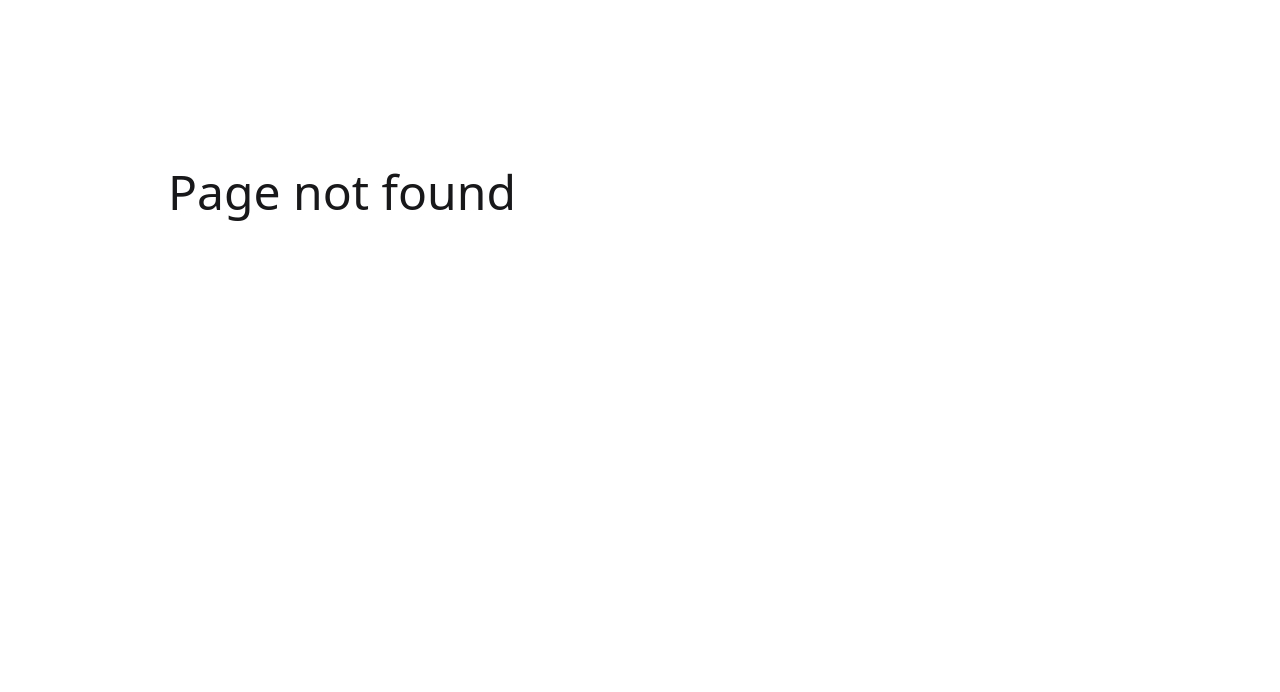
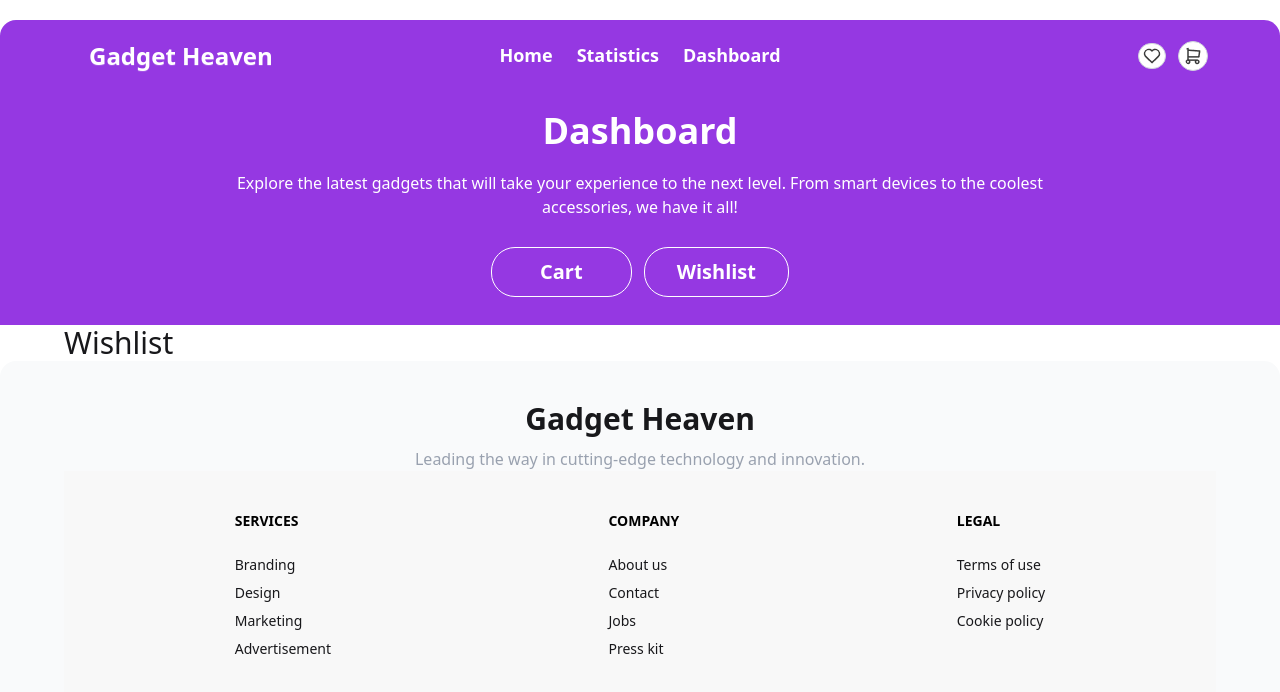
Before and after one commit to anayet71/gadget-heaven, a React (Vite) app: page /dashboard/wishlist in a window 1280 px wide. Before the commit this address had no page. Shown: the top 692 px of the page. Built offline with nearby package versions, Linux system fonts and the light colour scheme.

Commit message:
add list item added in localstorage

```diff
--- /dev/null
+++ b/src/Utility/addToDb.js
@@ -0,0 +1,24 @@
+const getStoredReadList = () =>{
+    const storedListStr = localStorage.getItem('read-list')
+    if(storedListStr){
+        const storedList = JSON.parse(storedListStr);
+        return storedList
+    }
+    else{
+        return [ ]
+    }
+
+}
+
+const addToStoredReadList = (id) =>{
+    const storedList = getStoredReadList()
+    if(storedList.includes(id)){
+        console.log( id , 'already exist')
+    }
+    else{
+        storedList.push(id)
+        const storedListStr = JSON.stringify(storedList)
+        localStorage.setItem('read-list' , storedListStr)
+    }
+}
+export {addToStoredReadList}
--- /dev/null
+++ b/src/component/Cart/Cart.jsx
@@ -0,0 +1,10 @@
+
+const Cart = () => {
+    return (
+        <div>
+        <h1>Cart</h1>
+        </div>
+    );
+};
+
+export default Cart;
--- a/src/component/Dashboard/Dashboard.jsx
+++ b/src/component/Dashboard/Dashboard.jsx
@@ -1,15 +1,26 @@
-import { NavLink } from "react-router-dom";
+import { NavLink, Outlet } from "react-router-dom";
+
+
 
 const Dashboard = () => {
+
     return (
         <div>
             <div className="max-w-7xl mx-auto bg-[#9538E2] text-center text-white">
                 <h2 className="font-bold text-4xl py-5">Dashboard</h2>
                 <p className="w-8/12  mx-auto pb-7">Explore the latest gadgets that will take your experience to the next level. From smart devices to the coolest accessories, we have it all!</p>
-                <div>
-                    <button className="">Cart</button>
-                    <button> <NavLink to={'dashboard/:cart'}></NavLink> </button>
+                {/* name of each tab group should be unique */}
+                <div className="tabs justify-center pb-7 gap-3 ">
+                    {/* <input type="radio" name="my_tabs_1" className="tab px-12  rounded-3xl bg-white text-violet-800 font-semibold text-xl" aria-label="Cart" />
+                    <input type="radio" name="my_tabs_1" className="tab px-8  rounded-3xl bg-white text-violet-800 font-semibold text-xl"  aria-label="Wishlist" defaultChecked /> */}
+
+                    <NavLink to={'cart'} className=" px-12 py-2.5 rounded-3xl hover:bg-white border border-white text-white hover:text-violet-800 transition duration-600 font-semibold text-xl" >Cart</NavLink>
+                    <NavLink to={'wishlist'} className=" px-8 py-2.5 rounded-3xl hover:bg-white border border-white text-white hover:text-violet-800 transition duration-600  font-semibold text-xl" >Wishlist</NavLink>
+
                 </div>
+            </div>
+            <div className="max-w-6xl mx-auto ">
+                    <Outlet></Outlet>
             </div>
         </div>
     );
--- a/src/component/Footer/Footer.jsx
+++ b/src/component/Footer/Footer.jsx
@@ -1,7 +1,7 @@
 
 const Footer = () => {
     return (
-        <div className="max-w-7xl mx-auto rounded-t-2xl bg-base-200">
+        <div className="max-w-7xl mx-auto rounded-t-2xl bg-gray-50">
 
 
             <footer className="   max-w-6xl mx-auto ">
--- a/src/component/NavBar/NavBar.jsx
+++ b/src/component/NavBar/NavBar.jsx
@@ -1,4 +1,6 @@
 import { Link } from "react-router-dom";
+import navIcon from '../../assets/Vector.png'
+import navIcon2 from '../../assets/Frame.png'
 
 const NavBar = () => {
     return (
@@ -29,8 +31,8 @@ const NavBar = () => {
                     </ul>
                 </div>
                 <div className="navbar-end gap-3 ">
-                    <img className="bg-white p-1 rounded-full cart-icon border border-gray-300" src="/src/assets/Vector.png" alt="" />
-                    <img className="bg-white p-1 rounded-full cart-icon border border-gray-300" src="/src/assets/Frame.png" alt="" />
+                    <img className="bg-white p-1 rounded-full cart-icon border border-gray-300" src={navIcon} alt="" />
+                    <img className="bg-white p-1 rounded-full cart-icon border border-gray-300" src={navIcon2} alt="" />
 
                 </div>
             </div>
--- a/src/component/ProductDetails/ProductDetails.jsx
+++ b/src/component/ProductDetails/ProductDetails.jsx
@@ -1,5 +1,6 @@
 import { useLoaderData, useParams } from "react-router-dom";
 import { HiOutlineShoppingCart, HiOutlineHeart } from "react-icons/hi2";
+import { addToStoredReadList } from "../../Utility/addToDb";
 
 
 
@@ -13,6 +14,11 @@ const ProductDetails = () => {
     console.log(data, product, product_id)
 
     const { product_title, product_image, price, description, stock, rating } = product
+
+    const handleWishlist = (id) =>{
+        addToStoredReadList(id)
+
+    }
 
 
     return (
@@ -62,7 +68,7 @@ const ProductDetails = () => {
                             </div>
                         </div>
                         <div className="flex items-center gap-4">
-                        <button className="flex items-center gap-2 bg-violet-600 text-white font-bold px-3 py-1.5 rounded-3xl">
+                            <button onClick={() =>handleWishlist(product_id)} className="flex items-center gap-2 bg-violet-600 text-white font-bold px-3 py-1.5 rounded-3xl">
                                 Add To Cart <HiOutlineShoppingCart />
 
                             </button>
--- a/src/component/Products/Products.jsx
+++ b/src/component/Products/Products.jsx
@@ -1,13 +1,12 @@
 import { useEffect, useState } from "react";
 import Product from "../Product/Product";
-import ProductDetails from "../ProductDetails/ProductDetails";
 
 const Products = () => {
     const [products, setProduct] = useState([])
 
 
     useEffect(() => {
-        fetch('/public/gadgetHeaven.json')
+        fetch('/gadgetHeaven.json')
             .then(res => res.json())
             .then(data => setProduct(data))
     }, [])
--- /dev/null
+++ b/src/component/Wishlist/Wishlist.jsx
@@ -0,0 +1,10 @@
+
+const Wishlist = () => {
+    return (
+        <div>
+            <h3 className="text-3xl">Wishlist</h3>
+        </div>
+    );
+};
+
+export default Wishlist;
```
Also changed, not shown: src/main.jsx (+15 -1 lines), 1 other file (tests, documents, lock files or other folders). Lines whose indentation alone changed are shown as unchanged.
